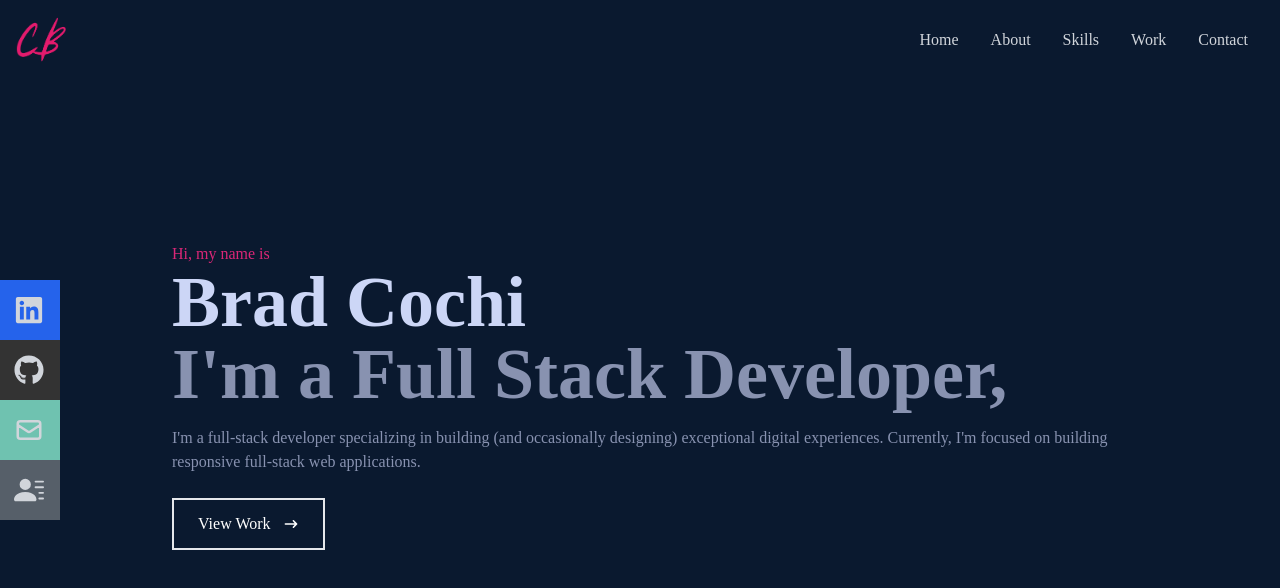
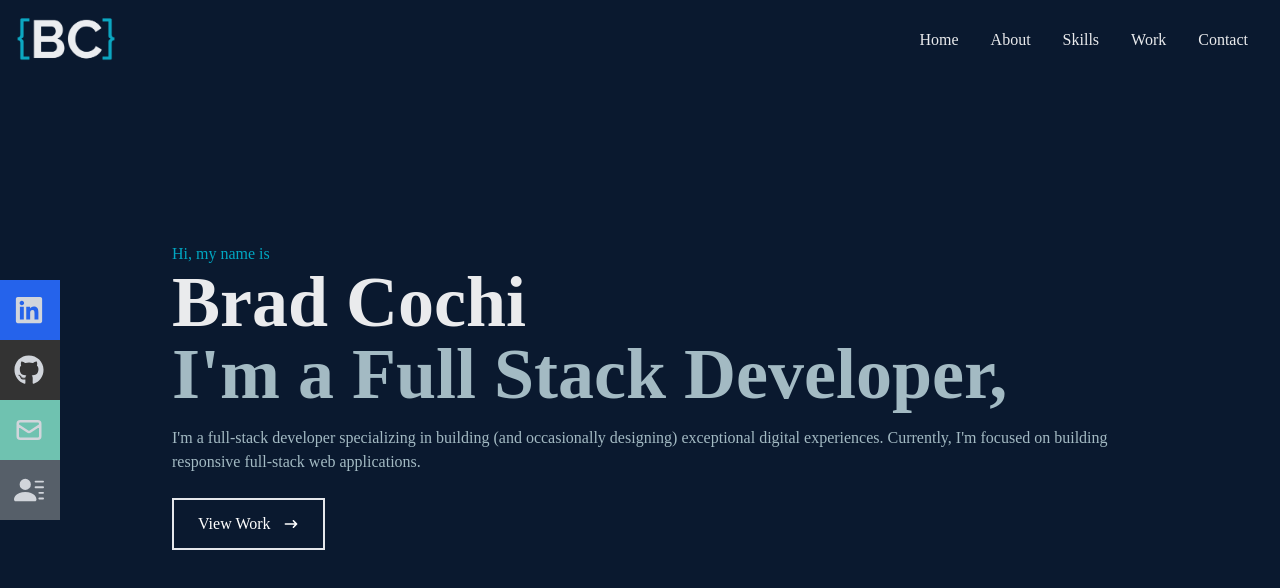
Before and after one commit to bradcochi/portfolio, a React (Create React App) app: page / in a window 1280 px wide. Shown: the top 588 px of the page. Built offline with nearby package versions, Linux system fonts and the light colour scheme.

Commit message:
changed color palette and created docs directory

```diff
--- a/src/components/Home.jsx
+++ b/src/components/Home.jsx
@@ -6,22 +6,21 @@ const Home = () => {
     <div name="home" className="w-full h-screen bg-[#0a192f]">
       {/* Container */}
       <div className="max-w-[1000px] mx-auto px-8 flex flex-col justify-center h-full">
-        {/* Update colors to match logo and personal color scheme */}
-        <p className="text-pink-600">Hi, my name is</p>
-        <h1 className="text-4xl sm:text-7xl font-bold text-[#ccd6f6]">
+        <p className="text-[#01a7c2]">Hi, my name is</p>
+        <h1 className="text-4xl sm:text-7xl font-bold text-[#eaebed]">
           Brad Cochi
         </h1>
-        <h2 className="text-4xl sm:text-7xl font-bold text-[#8892b0]">
+        <h2 className="text-4xl sm:text-7xl font-bold text-[#a3bac3]">
           I'm a Full Stack Developer,
         </h2>
         {/* Update the description in <p> tag to something personal */}
-        <p className="text-[#8892b0] py-4 max-w-700px">
+        <p className="text-[#a3bac3] py-4 max-w-700px">
           I'm a full-stack developer specializing in building (and occasionally
           designing) exceptional digital experiences. Currently, I'm focused on
           building responsive full-stack web applications.
         </p>
         <div>
-          <button className="text-white group border-2 px-6 py-3 my-2 flex items-center hover:bg-pink-600 hover:border-pink-600">
+          <button className="text-white group border-2 px-6 py-3 my-2 flex items-center hover:bg-[#01a7c2] hover:border-[#01a7c2]">
             View Work
             <span className="group-hover:rotate-90 duration-300">
               <HiArrowNarrowRight className="ml-3" />
--- a/src/components/Navbar.jsx
+++ b/src/components/Navbar.jsx
@@ -16,9 +16,9 @@ const Navbar = () => {
   const handleClick = () => setNav(!nav);
 
   return (
-    <div className="fixed w-full h-[80px] flex justify-between items-center px-4 bg-[#0a192f] text-gray-300">
+    <div className="fixed w-full h-[80px] flex justify-between items-center px-4 bg-[#0a192f] text-[#eaebed]">
       <div>
-        <img src={Logo} alt="Logo" style={{ width: "50px" }} />
+        <img src={Logo} alt="Logo" style={{ width: "100px" }} />
       </div>
 
       {/* Menu */}
```
Also changed, not shown: src/assets/logo.png, 3 other files (tests, documents, lock files or other folders).
